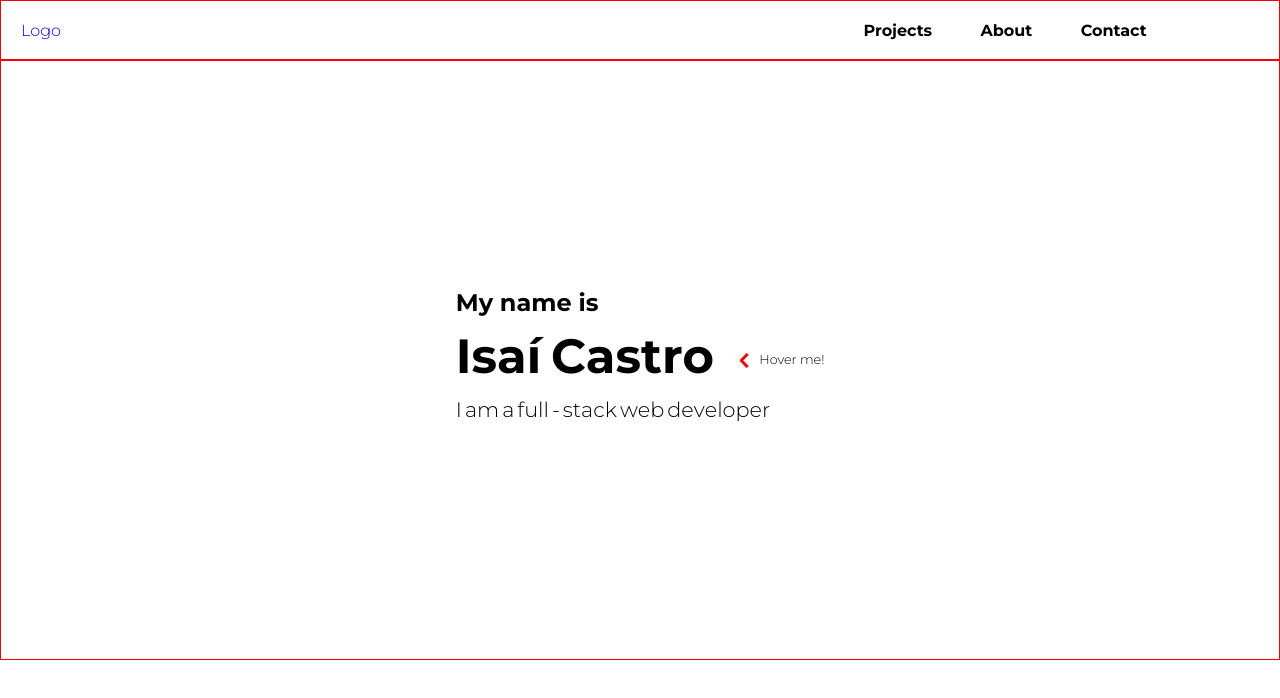
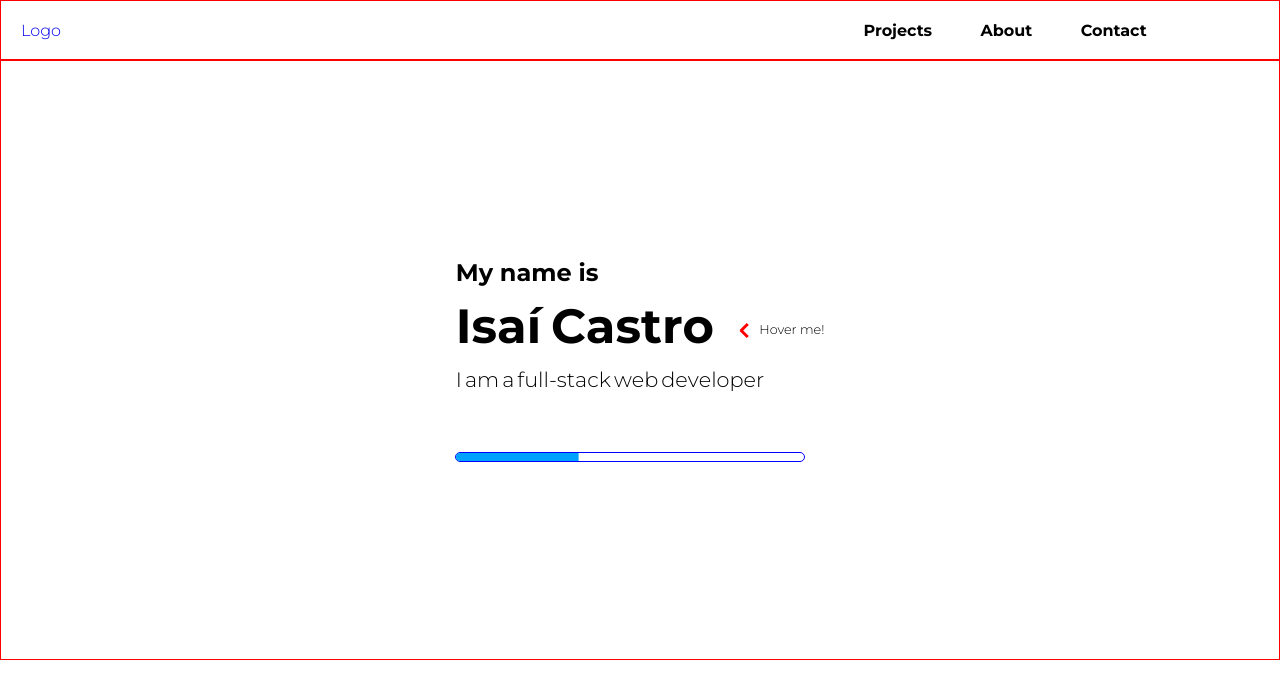
Before and after one commit to isaicastro1/React-Portfolio, a React (Create React App) app: page / in a window 1280 px wide. Shown: the top 698 px of the page. Built offline with nearby package versions, Linux system fonts and the light colour scheme.

Commit message:
Added progress bar using framer-motion transitions

```diff
--- a/src/App.js
+++ b/src/App.js
@@ -1,16 +1,19 @@
 import { Routes, Route } from "react-router-dom";
+import { AnimatePresence } from "framer-motion";
 
 import Home from "./routes/home";
 import NavBar from "./components/NavBar/NavBar.component";
 
 const App = () => {
   return (
+    <AnimatePresence>
       <Routes>
         <Route path="/" element={<NavBar />}>
           <Route index element={<Home />} />
           <Route path="other" element={<h1>Other Route</h1>} />
         </Route>
       </Routes>
+    </AnimatePresence>
   );
 };
 
--- /dev/null
+++ b/src/components/home-load-bar/home-load-bar.component.js
@@ -0,0 +1,25 @@
+import { motion } from "framer-motion";
+
+import "./home-load-bar.styles.scss";
+
+const HomeLoadBar = () => {
+  return (
+    <motion.div
+      transition={{ duration: 0.6, delay: 3.5 }}
+      initial={{ opacity: 0, y: 20 }}
+      animate={{ opacity: 1, y: 0 }}
+      exit={{ opacity: 0, y: -20 }}
+      className="bar-container"
+    >
+      <motion.div
+        className="progress"
+        transition={{ ease: "linear", duration: 5, delay: 3.7 }}
+        initial={{ x: -350 }}
+        animate={{ x: 0 }}
+        exit={{ x: 350 }}
+      ></motion.div>
+    </motion.div>
+  );
+};
+
+export default HomeLoadBar;
--- /dev/null
+++ b/src/components/home-load-bar/home-load-bar.styles.scss
@@ -0,0 +1,20 @@
+.bar-container {
+  display: flex;
+  width: 350px;
+  height: 10px;
+  margin: 50px 20px 0 0;
+  position: relative;
+  border-radius: 10px;
+  overflow: hidden;
+  border: 1px solid blue;
+
+  .progress {
+    content: "";
+    height: 100%;
+    width: 100%;
+    top: 0;
+    left: 0;
+    background-color: rgb(0, 162, 255);
+    position: absolute;
+  }
+}
--- a/src/components/home-title/home-title.component.js
+++ b/src/components/home-title/home-title.component.js
@@ -1,4 +1,6 @@
 import { motion } from "framer-motion";
+
+import HomeLoadBar from "../home-load-bar/home-load-bar.component";
 
 import "./home.styles.scss";
 
@@ -94,9 +96,9 @@ const HomeTitle = () => {
               duration: 0.8,
               delay: 3,
             }}
-            initial={{ opacity: 0, x: 150 }}
+            initial={{ opacity: 0, x: 50 }}
             animate={{ opacity: 1, x: 0 }}
-            exit={{ opacity: 0, x: -150 }}
+            exit={{ opacity: 0, x: -50 }}
             className="hover-me"
           >
             <motion.p
@@ -134,6 +136,7 @@ const HomeTitle = () => {
           })}
         </div>
       </motion.div>
+      <HomeLoadBar />
     </div>
   );
 };
--- a/src/components/home-title/home.styles.scss
+++ b/src/components/home-title/home.styles.scss
@@ -30,6 +30,7 @@
     .o {
       height: 50px;
       width: max-content;
+      cursor: pointer;
 
       h2 {
         font-size: 3rem;
@@ -92,8 +93,6 @@
     .one,
     .three,
     .four,
-    .eight,
-    .nine,
     .fourt,
     .sevent {
       margin-right: 3px;
```
Lines whose indentation alone changed are shown as unchanged.
